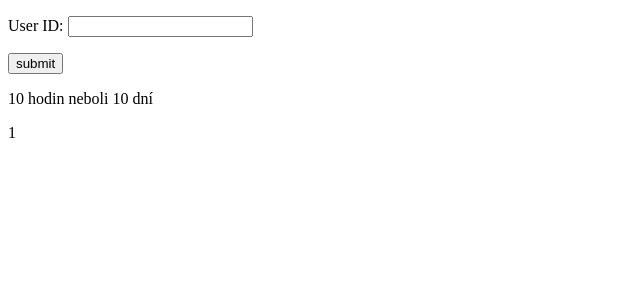
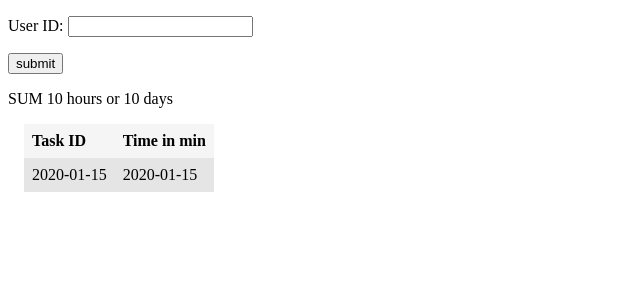
Before and after one commit to Newpaw/countJIRAMluvii, a Flask app: template app/templates/table.html in a window 1280 px wide. Shown: the top 300 px of the page, without its empty margins (0-640 px from the left). Run offline with Flask 2, Linux system fonts and the light colour scheme; the template is opened without the code that fills it: most values are stand-ins (such as "Sample title", 1, 10 or a date in 2020).

Commit message:
better table

```diff
--- a/app/outputForWeb.py
+++ b/app/outputForWeb.py
@@ -9,4 +9,4 @@ def getUserTime(worklogAuthor):
     allWorklogsTime = getTimeForUser(worklogAuthor, allIDs)
     pocetHodin = str((sum(allWorklogsTime)/60))
     pocetDni = str((sum(allWorklogsTime)/60/8))
-    return pocetHodin, pocetDni, allIDs
+    return pocetHodin, pocetDni, allIDs, allWorklogsTime
--- a/app/templates/table.html
+++ b/app/templates/table.html
@@ -15,12 +15,29 @@
         <p><input type = "submit" value = "submit" /></p>
     </form>
 
-    <p>{{pocetHodin}} hodin neboli {{pocetDni}} dní</p>
+    <p>SUM {{pocetHodin}} hours or {{pocetDni}} days</p>
 
-    {%for i in allIDs %}
-    <p>{{i}}</p>
-    {%endfor%}
 
+
+    <table id="myTable" class="table">
+      <tr class="table__header">
+
+         <th class="table__cell">Task ID</th>
+         <th class="table__cell">Time in min</th>
+
+      </tr>
+      {% for id, time in diskOfIdTimedict %}
+      <tr class="table__row">
+
+          <td class="table__cell">{{id}}</td>
+          <td class="table__cell">{{time}}</td>
+      </tr>
+      {% endfor %}
+
+
+
+
+  </table>
 
 
 
--- a/app/views.py
+++ b/app/views.py
@@ -14,8 +14,8 @@ def answer():
     if request.method == 'POST':
         form_data = request.form
         form_data_str = str(form_data["form_1"])
-
         UserOutput = getUserTime(form_data_str)
-        return render_template("table.html", pocetHodin=UserOutput[0], pocetDni=UserOutput[1], allIDs = UserOutput[2])
+        diskOfIdTimedict = zip(UserOutput[2], UserOutput[3])
+        return render_template("table.html", pocetHodin=UserOutput[0], pocetDni=UserOutput[1], diskOfIdTimedict = diskOfIdTimedict)
     else:
         return render_template("table.html")
```
